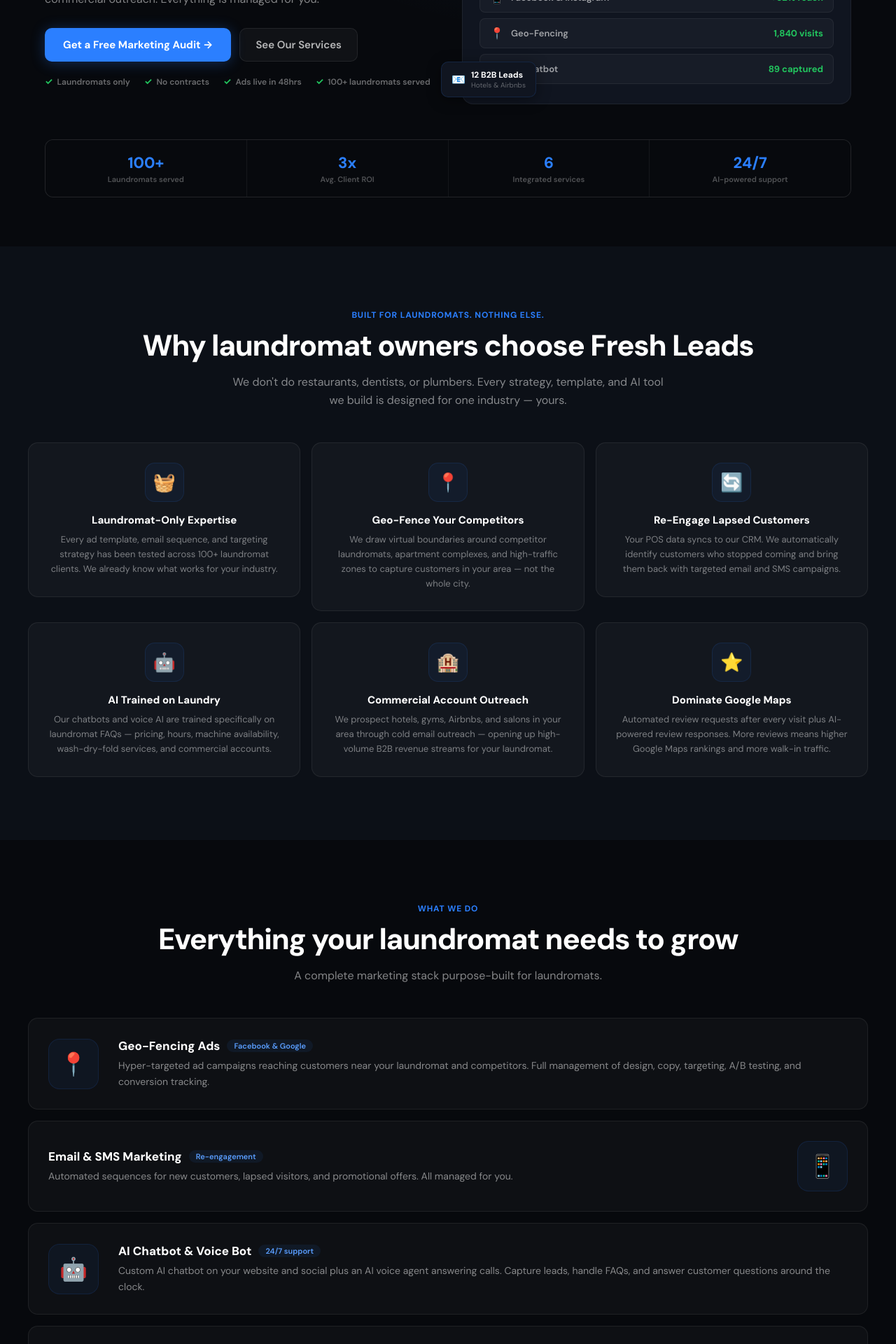
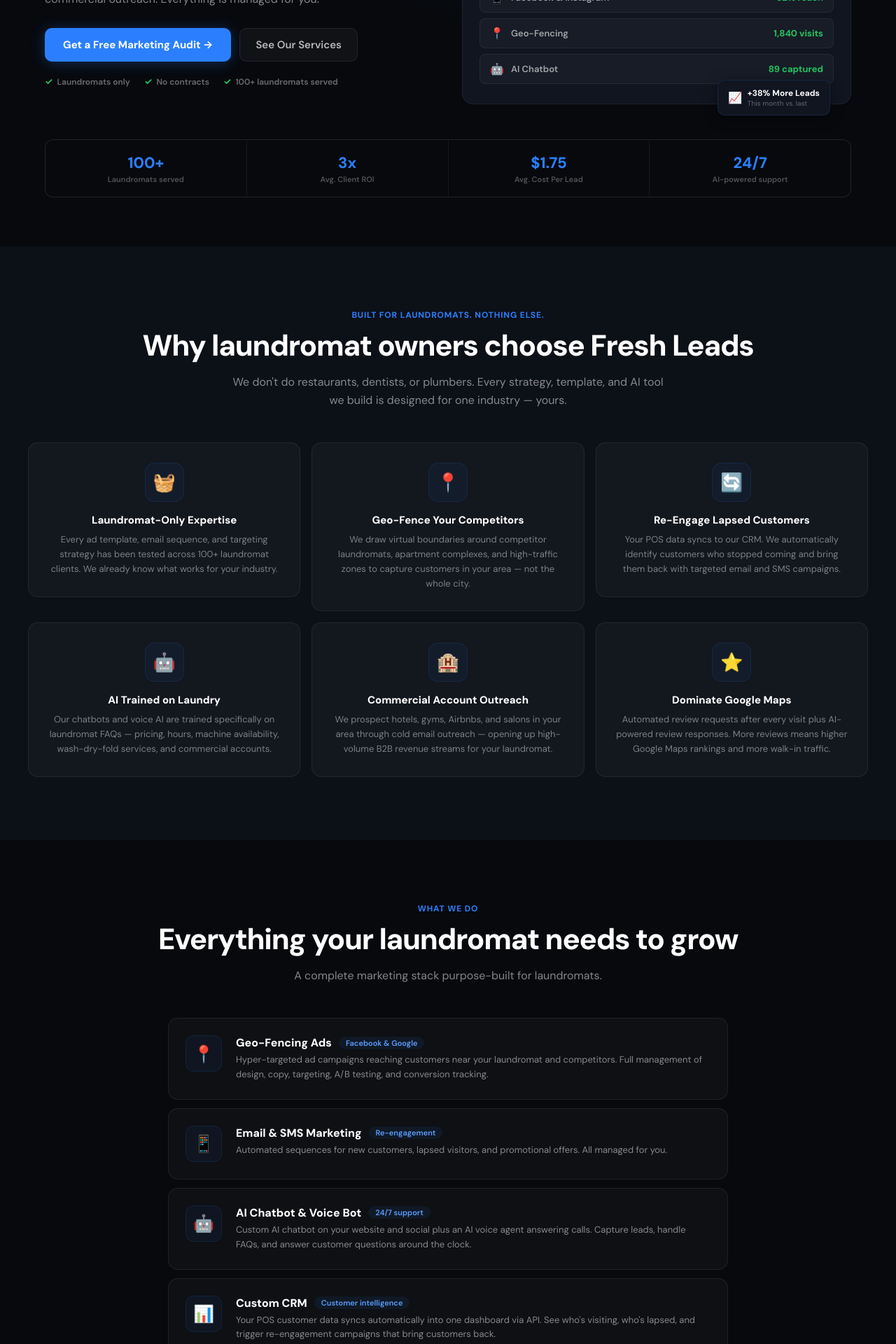
Before and after one commit to Fresh-Leads-Marketing/fresh-leads-website, a Next.js app: page / in a window 1280 px wide. Shown: the part 400-2320 px from the top of the page at 70% size. Built offline with nearby package versions, Linux system fonts and the light colour scheme.

Commit message:
Refine homepage: fix floating badges, update stats, narrow services layout

```diff
--- a/app/globals.css
+++ b/app/globals.css
@@ -45,7 +45,6 @@
 
   /* Service grid: stack on mobile */
   .svc-grid { grid-template-columns: 1fr !important; }
-  .svc-grid > div > div { flex-direction: column !important; text-align: center; }
 
   /* Process grid: 4-col -> 1-col */
   .process-grid { grid-template-columns: 1fr !important; }
@@ -70,6 +69,9 @@
   /* Hero graphic hidden on mobile */
   .hero-graphic { display: none !important; }
   .hero-float-badge { display: none !important; }
+
+  /* Services list narrower on mobile */
+  .svc-list-wrap { max-width: 100% !important; }
 
   /* Niche proof grid */
   .niche-grid { grid-template-columns: 1fr !important; }
@@ -119,3 +121,16 @@
   /* Landing page steps single col on very small */
   .lp-steps-grid { grid-template-columns: 1fr !important; }
 }
+
+/* ===== FLOATING BADGE ANIMATION ===== */
+@keyframes floatBadge {
+  0%, 100% { transform: translateY(0); }
+  50% { transform: translateY(-8px); }
+}
+.hero-float-1 {
+  animation: floatBadge 4s ease-in-out infinite;
+}
+.hero-float-2 {
+  animation: floatBadge 4s ease-in-out infinite;
+  animation-delay: 1.5s;
+}
--- a/app/page.js
+++ b/app/page.js
@@ -176,7 +176,7 @@
             </Fade>
             <Fade delay={.2}>
               <div style={{ display: "flex", gap: 20, flexWrap: "wrap", marginTop: 20 }}>
-                {["Laundromats only","No contracts","Ads live in 48hrs","100+ laundromats served"].map((t,i) => (
+                {["Laundromats only","No contracts","100+ laundromats served"].map((t,i) => (
                   <div key={i} style={{ display: "flex", alignItems: "center", gap: 6 }}>
                     <span style={{ color: "#22C55E", fontWeight: 700, fontSize: 13 }}>✓</span>
                     <span style={{ fontSize: 12, color: "rgba(255,255,255,0.4)", fontWeight: 550 }}>{t}</span>
@@ -216,18 +216,18 @@
                 </div>
               </div>
               {/* Floating badges */}
-              <div className="hero-float-badge" style={{ position: "absolute", top: -10, right: -20, background: BG3, border: "1px solid rgba(43,127,255,0.15)", borderRadius: 10, padding: "10px 14px", display: "flex", alignItems: "center", gap: 8, boxShadow: "0 4px 20px rgba(0,0,0,0.4)" }}>
+              <div className="hero-float-badge hero-float-1" style={{ position: "absolute", top: -10, right: -20, background: BG3, border: "1px solid rgba(43,127,255,0.15)", borderRadius: 10, padding: "10px 14px", display: "flex", alignItems: "center", gap: 8, boxShadow: "0 4px 20px rgba(0,0,0,0.4)" }}>
                 <span style={{ fontSize: 16 }}>⭐</span>
                 <div>
                   <div style={{ fontSize: 12, fontWeight: 700, color: "#fff" }}>4.9 Google Rating</div>
                   <div style={{ fontSize: 10, color: "rgba(255,255,255,0.35)" }}>+32 new reviews</div>
                 </div>
               </div>
-              <div className="hero-float-badge" style={{ position: "absolute", bottom: 10, left: -30, background: BG3, border: "1px solid rgba(43,127,255,0.15)", borderRadius: 10, padding: "10px 14px", display: "flex", alignItems: "center", gap: 8, boxShadow: "0 4px 20px rgba(0,0,0,0.4)" }}>
-                <span style={{ fontSize: 16 }}>📧</span>
+              <div className="hero-float-badge hero-float-2" style={{ position: "absolute", bottom: -16, right: 30, background: BG3, border: "1px solid rgba(43,127,255,0.15)", borderRadius: 10, padding: "10px 14px", display: "flex", alignItems: "center", gap: 8, boxShadow: "0 4px 20px rgba(0,0,0,0.4)" }}>
+                <span style={{ fontSize: 16 }}>📈</span>
                 <div>
-                  <div style={{ fontSize: 12, fontWeight: 700, color: "#fff" }}>12 B2B Leads</div>
-                  <div style={{ fontSize: 10, color: "rgba(255,255,255,0.35)" }}>Hotels & Airbnbs</div>
+                  <div style={{ fontSize: 12, fontWeight: 700, color: "#fff" }}>+38% More Leads</div>
+                  <div style={{ fontSize: 10, color: "rgba(255,255,255,0.35)" }}>This month vs. last</div>
                 </div>
               </div>
             </div>
@@ -235,7 +235,7 @@
         </div>
         <Fade delay={.25}>
           <div className="stats-grid" style={{ display: "grid", gridTemplateColumns: "repeat(4, 1fr)", gap: 1, marginTop: 50, background: "rgba(255,255,255,0.06)", borderRadius: 12, overflow: "hidden", border: "1px solid rgba(255,255,255,0.06)" }}>
-            {[["100+","Laundromats served"],["3x","Avg. Client ROI"],["6","Integrated services"],["24/7","AI-powered support"]].map(([n,l],i) => (
+            {[["100+","Laundromats served"],["3x","Avg. Client ROI"],["$1.75","Avg. Cost Per Lead"],["24/7","AI-powered support"]].map(([n,l],i) => (
               <div key={i} style={{ background: BG, padding: "18px 14px", textAlign: "center" }}>
                 <div style={{ fontSize: 22, fontWeight: 800, color: B }}>{n}</div>
                 <div style={{ fontSize: 11, color: "rgba(255,255,255,0.3)", fontWeight: 550, marginTop: 2 }}>{l}</div>
@@ -303,19 +303,19 @@
             <p style={{ fontSize: 16, color: "rgba(255,255,255,0.5)", maxWidth: 560, margin: "0 auto", lineHeight: 1.6 }}>A complete marketing stack purpose-built for laundromats.</p>
           </div>
         </Fade>
-        <div className="svc-grid" style={{ display: "flex", flexDirection: "column", gap: 16 }}>
+        <div className="svc-list-wrap" style={{ maxWidth: 800, margin: "0 auto", display: "flex", flexDirection: "column", gap: 12 }}>
           {SVC.map(([icon,title,sub,desc], i) => (
             <Fade key={i} delay={i * .04}>
-              <div style={{ display: "flex", alignItems: "center", gap: 28, background: "rgba(255,255,255,0.03)", border: "1px solid rgba(255,255,255,0.07)", borderRadius: 14, padding: "28px 28px", flexDirection: i % 2 === 0 ? "row" : "row-reverse" }}>
-                <div style={{ flexShrink: 0, width: 72, height: 72, borderRadius: 16, background: "rgba(43,127,255,0.06)", border: "1px solid rgba(43,127,255,0.12)", display: "flex", alignItems: "center", justifyContent: "center" }}>
-                  <span style={{ fontSize: 32 }}>{icon}</span>
+              <div style={{ display: "flex", alignItems: "flex-start", gap: 20, background: "rgba(255,255,255,0.03)", border: "1px solid rgba(255,255,255,0.07)", borderRadius: 14, padding: "24px 24px" }}>
+                <div style={{ flexShrink: 0, width: 52, height: 52, borderRadius: 12, background: "rgba(43,127,255,0.06)", border: "1px solid rgba(43,127,255,0.12)", display: "flex", alignItems: "center", justifyContent: "center" }}>
+                  <span style={{ fontSize: 24 }}>{icon}</span>
                 </div>
                 <div style={{ flex: 1 }}>
                   <div style={{ display: "flex", alignItems: "center", gap: 10, marginBottom: 4 }}>
-                    <h3 style={{ fontSize: 17, fontWeight: 720, color: "#fff", margin: 0 }}>{title}</h3>
+                    <h3 style={{ fontSize: 16, fontWeight: 720, color: "#fff", margin: 0 }}>{title}</h3>
                     <span style={{ fontSize: 11, color: B2, fontWeight: 600, background: "rgba(43,127,255,0.08)", padding: "2px 10px", borderRadius: 20 }}>{sub}</span>
                   </div>
-                  <p style={{ fontSize: 14, color: "rgba(255,255,255,0.5)", lineHeight: 1.6, margin: "6px 0 0" }}>{desc}</p>
+                  <p style={{ fontSize: 13, color: "rgba(255,255,255,0.5)", lineHeight: 1.6, margin: "4px 0 0" }}>{desc}</p>
                 </div>
               </div>
             </Fade>
```
